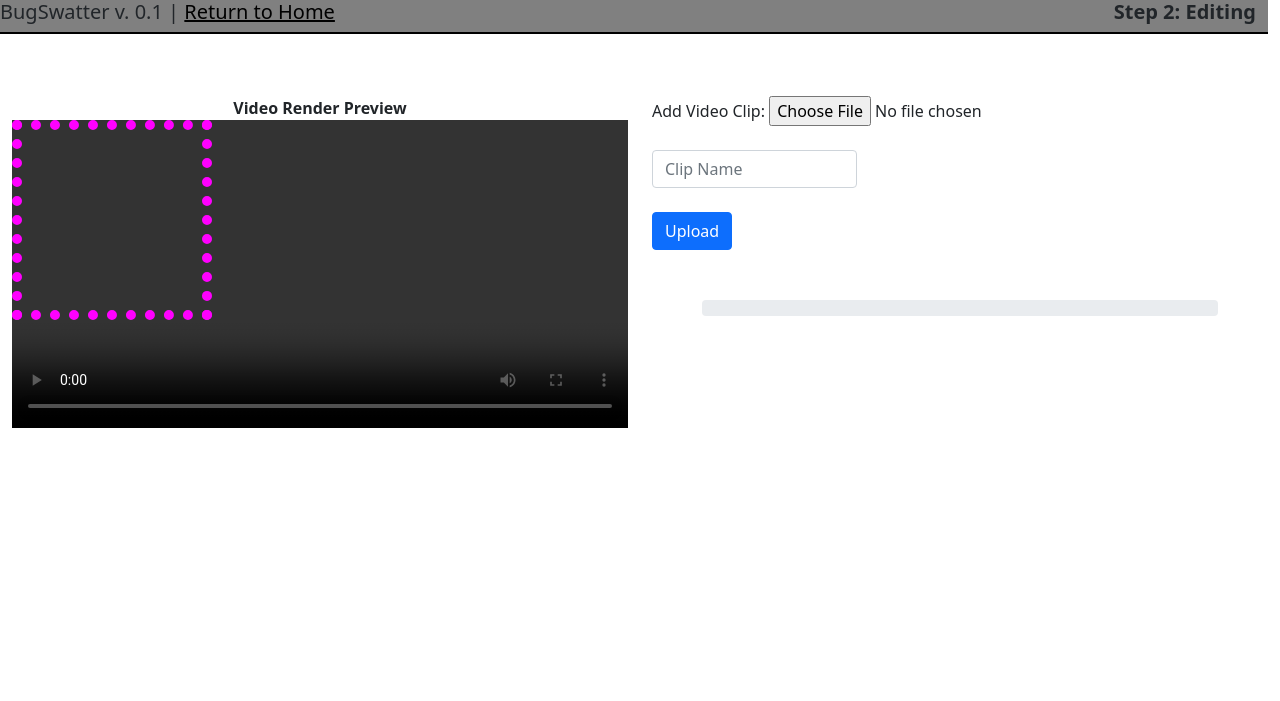
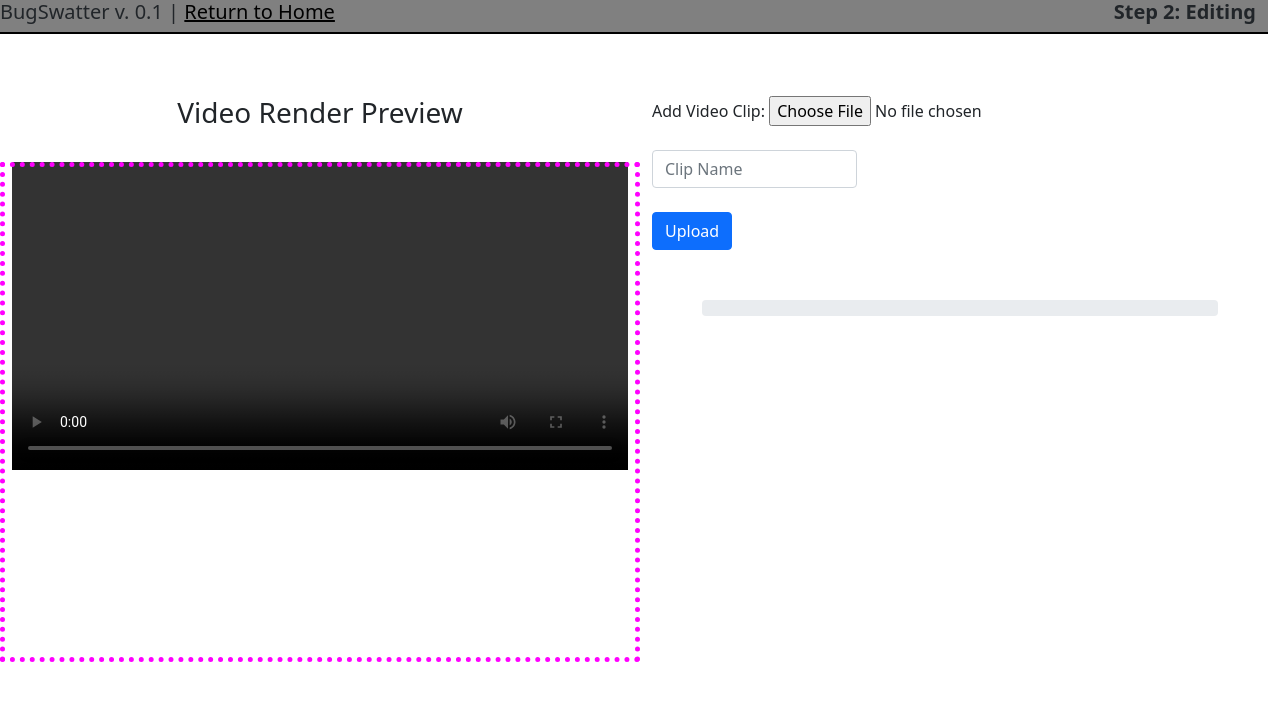
Before and after one commit to nete-madi/video-lab, a Flask app: page /editing/ in a window 1280 px wide. Shown: the top 701 px of the page. Run offline with Flask 2, Linux system fonts and the light colour scheme; some libraries are stand-ins or nearby versions.

Commit message:
got drop landing to sit on top of entire video and is draggable

```diff
--- a/editing/templates/editing.html
+++ b/editing/templates/editing.html
@@ -42,11 +42,13 @@
 		}
 
 		.drop-landing {
-		    width: 200px;
-		    height: 200px;
-		    border: 10px dotted #ff00ff;
+		    width: 100%;
+		    height:500px;
+		    max-height:500px;
+		    border: 5px dotted #ff00ff;
 		    z-index:200;
 		    position:absolute;
+		    background:transparent;
 		}
 
 		/* Safari */
@@ -61,15 +63,18 @@
 		}
 
 		video {
-		  width: 100%;
+		  width: 50%;
 		  height: auto;
 		  max-height: 500px;
+		  max-width: 50%;
+		  position:absolute;
 		}
 
 		.videodiv{
 			padding: 10px;
 			border: 2px solid #282860;
 			border-radius: 10px;
+			position:absolute;
 		}
 
 		input[type=number]{
@@ -86,6 +91,7 @@
 		}
 
 
+
     </style>
 </head>
 <body>
@@ -100,13 +106,12 @@
         <br><br>
         <div class="row">
             <div class="col-lg-6">
-                <div align="center" class="row">
-                    <b>Video Render Preview</b><br>
-                    <div style="width: 100%;max-width: 100%;z-index:1;">
-                        <div class="drop-landing" ondrop="drop(event)" ondragover="allowDrop(event)"></div>
-                        <video id="render" controls></video>
-
-                    </div>
+                <div style="text-align:center;">
+                    <h3>Video Render Preview</h3><br>
+                </div>
+                <div align="center" class="row" style="position:relative;">
+                    <div class="drop-landing" ondrop="drop(event)" ondragover="allowDrop(event)"></div>
+                    <video id="render" controls></video>
                 </div>
             </div>
 
@@ -191,7 +196,7 @@
                             </div>
                             <div class="col-lg-6">
                                 <b><u>Annotations Palette</u></b>
-                                <br><br><br>
+                                <br><br>
                                 <div class="col-sm-8">
                                     <img id="drag1"
                                          src="{{ url_for('editing.render_img', filename='circle_lg.png') }}"
@@ -258,6 +263,7 @@
         ev.target.appendChild(document.getElementById(data));
         console.log("coords of img are " + xCoord + ", " + yCoord);
     }
+
 
 </script>
 
@@ -474,6 +480,7 @@
 
 
 
+
 </script>
 </body>
 </html>
```
